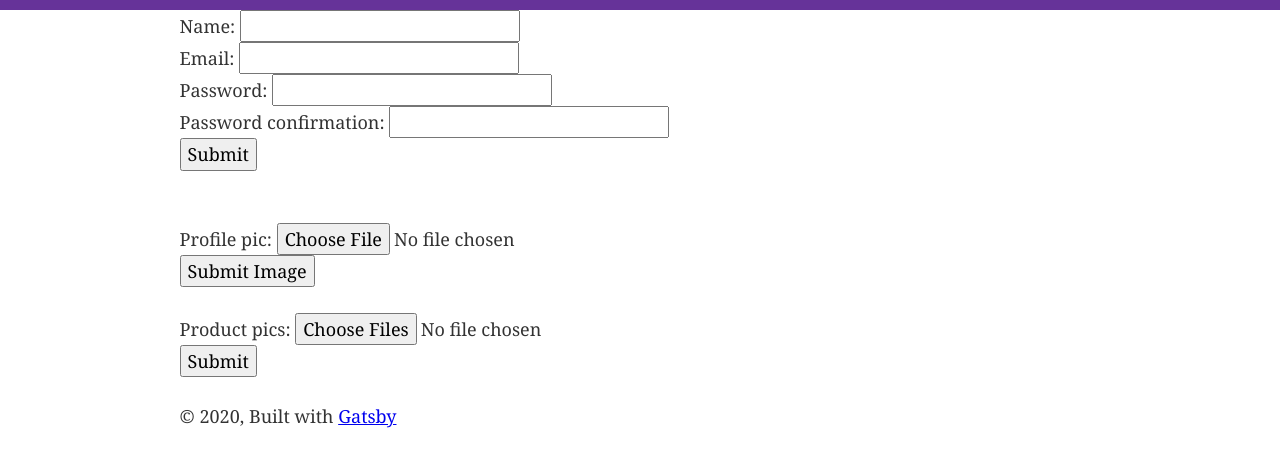
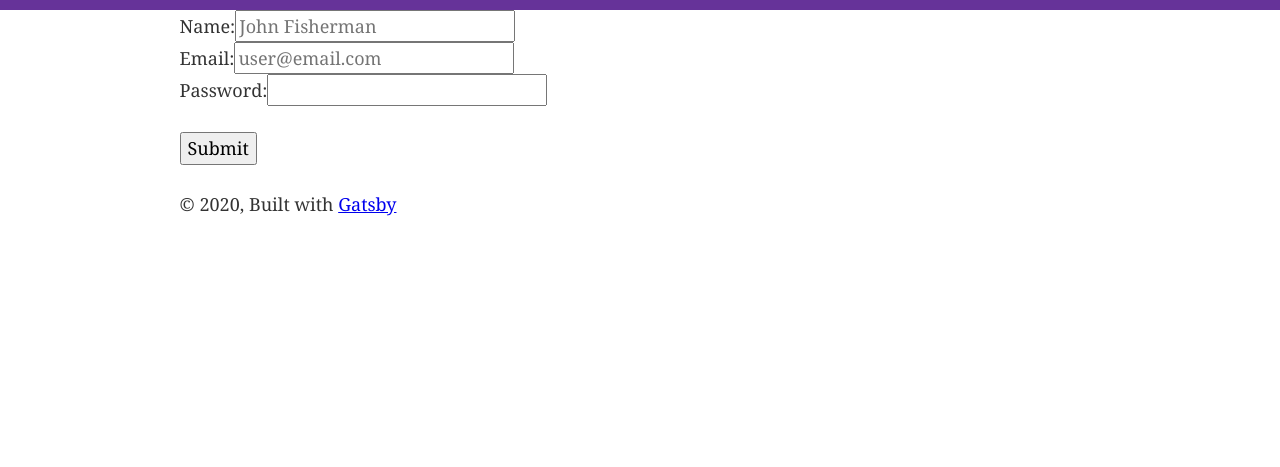
Before and after one commit to Bant89/pacific-store, a Gatsby site: page /register in a window 1280 px wide. Shown: the part 69-536 px from the top of the page. Built offline with nearby package versions, Linux system fonts and the light colour scheme; Gatsby itself is replaced by a stand-in of ours.

Commit message:
Created form generator thx Swizec and fixed some warnings

```diff
--- /dev/null
+++ b/src/components/Field/index.js
@@ -0,0 +1,35 @@
+import React, { useState } from "react"
+
+export const Field = ({ name, validation, label, properties }) => {
+  const [inputValue, setInputValue] = useState("")
+  const [validate, setValidation] = useState("")
+  let inputReturned = null
+
+  const changeValue = event => {
+    const { value } = event.target
+    setInputValue(value)
+
+    if (!validation(value)) {
+      setValidation("")
+    } else {
+      setValidation(validation(value))
+    }
+  }
+
+  inputReturned = (
+    <input
+      name={name}
+      {...properties}
+      onChange={changeValue}
+      value={inputValue}
+    />
+  )
+
+  return (
+    <>
+      <label htmlFor={name}>{label}</label>
+      {inputReturned}
+      {validate && <p>{validate}</p>}
+    </>
+  )
+}
--- /dev/null
+++ b/src/components/Form/index.js
@@ -0,0 +1,44 @@
+import React, { useState } from "react"
+import { Field } from "../Field"
+
+export const Form = ({ fields }) => {
+  console.log(JSON.stringify(fields))
+  const [formValidation, setFormValidation] = useState("")
+
+  const onSubmit = event => {
+    event.preventDefault()
+
+    const values = fields
+      .map(field => ({
+        ...field,
+        value: document.getElementsByName(field.name)[0].value,
+      }))
+      .filter(field => !field.validation(field.value))
+      .map(field => ({ name: field.name, value: field.value }))
+
+    if (values.length === fields.length) {
+      alert(JSON.stringify(values))
+      setFormValidation("")
+    } else {
+      console.log(
+        `Values length ${values.length} and Field length ${fields.length}`
+      )
+      setFormValidation("Missing fields")
+    }
+  }
+
+  return (
+    <form onSubmit={onSubmit}>
+      {fields.map(field => {
+        return (
+          <React.Fragment key={field.name}>
+            <Field {...field} key={field.name} />
+            <br />
+          </React.Fragment>
+        )
+      })}
+      <p>{formValidation}</p>
+      <button type="submit">Submit</button>
+    </form>
+  )
+}
--- a/src/components/Header/index.js
+++ b/src/components/Header/index.js
@@ -38,7 +38,7 @@ export const Header = ({ siteTitle }) => {
               <IoMdMenu size="36px" />
             </IconButton>
           </HeaderItem>
-          <HiddenContainer display={display}>
+          <HiddenContainer display={display ? "flex" : "none"}>
             <HeaderItem>Stores</HeaderItem>
             <HeaderItem>Products</HeaderItem>
             <HeaderItem>Search</HeaderItem>
--- a/src/components/Header/styles.js
+++ b/src/components/Header/styles.js
@@ -50,7 +50,7 @@ export const HeaderList = styled.ul`
 `
 
 export const HiddenContainer = styled.div`
-  display: ${props => (props.display ? "flex" : "none")};
+  display: ${props => props.display};
   width: 100%;
   align-items: center;
   justify-content: center;
--- a/src/pages/register.js
+++ b/src/pages/register.js
@@ -1,163 +1,49 @@
 import React, { useState } from "react"
 import axios from "axios"
+import { Form } from "../components/Form"
 import { Layout } from "../components/Layout"
 
+import { Validation } from "../utils/helpers"
+
 const Register = () => {
-  const [userInfo, setUserInfo] = useState({
-    name: "",
-    email: "",
-    password: "",
-    password_confirmation: "",
-    is_admin: false,
-  })
-  const [avatar, setAvatar] = useState({})
-  const [files, setFiles] = useState([])
-  const individualformData = new FormData()
-  const manyFormData = new FormData()
-
-  const handleInputChange = e => {
-    const target = e.target
-    const name = target.name
-    const value = target.value
-    setUserInfo({ ...userInfo, [name]: value })
-  }
-
-  const handleImageChange = e => {
-    if (e.target.files[0]) setAvatar(e.target.files[0])
-  }
-
-  const createUser = () => {
-    axios({
-      method: "post",
-      url: "http://localhost:3000/users",
-      data: userInfo,
-      headers: {
-        "Content-Type": "application/json",
+  const fields = [
+    {
+      name: "name",
+      validation: Validation.name,
+      label: "Name:",
+      properties: {
+        type: "text",
+        required: "",
+        alt: "Name input",
+        placeholder: "John Fisherman",
       },
-    })
-      .then(response => {
-        console.log(response)
-      })
-      .catch(error => console.error(error))
-  }
-
-  const handleSubmit = e => {
-    e.preventDefault()
-    createUser()
-  }
-
-  const handleImageSubmit = e => {
-    e.preventDefault()
-    individualformData.append("file", avatar)
-    axios({
-      method: "put",
-      url:
-        "http://localhost:3000/photos/store/6a633bd1-b622-410b-ac7a-0cd6eff7547f",
-      data: individualformData,
-      headers: {
-        "Content-Type": "multipart/form-data",
-        cors: "no-mode",
-        Authorization:
-          "eyJhbGciOiJIUzI1NiJ9.eyJ1c2VyX2lkIjoiZWQ4ZGJmZGYtMzVkZi00ZGQ3LWEwN2MtM2I5NDViZmM0ZDBhIiwiZXhwIjoxNTkwNzA1NTM0fQ.3g6sTlhXcngjxLUQ0-0AI_sN60jxugo4cjshKohLYHo",
+    },
+    {
+      name: "email",
+      validation: Validation.email,
+      label: "Email:",
+      properties: {
+        type: "email",
+        required: "",
+        alt: "Email input",
+        placeholder: "user@email.com",
       },
-    })
-      .then(response => {
-        console.log(response)
-      })
-      .catch(error => console.error(error))
-  }
-
-  const handleFilesChange = e => {
-    setFiles(e.target.files)
-  }
-
-  const handleProductSubmit = e => {
-    e.preventDefault()
-    let count = 1
-    for (let file of files) {
-      manyFormData.append(`images${count}`, file)
-      count++
-    }
-
-    axios({
-      method: "put",
-      url:
-        "http://localhost:3000/photos/product/1083f166-a01b-4953-ad67-e2c67cb656d5",
-      data: manyFormData,
-      headers: {
-        "Content-Type": "multipart/form-data",
-        cors: "no-mode",
-        Authorization:
-          "eyJhbGciOiJIUzI1NiJ9.eyJ1c2VyX2lkIjoiZWQ4ZGJmZGYtMzVkZi00ZGQ3LWEwN2MtM2I5NDViZmM0ZDBhIiwiZXhwIjoxNTkwNzA1NTM0fQ.3g6sTlhXcngjxLUQ0-0AI_sN60jxugo4cjshKohLYHo",
+    },
+    {
+      name: "password",
+      validation: Validation.noValidation,
+      label: "Password:",
+      properties: {
+        type: "password",
+        required: "",
+        alt: "Password input",
       },
-    })
-      .then(response => {
-        console.log(response)
-      })
-      .catch(error => console.error(error))
-  }
+    },
+  ]
 
   return (
     <Layout>
-      <form>
-        <label htmlFor="name">Name: </label>
-        <input
-          type="text"
-          onChange={handleInputChange}
-          name="name"
-          value={userInfo.name}
-        />
-        <br />
-        <label htmlFor="email">Email: </label>
-        <input
-          type="email"
-          onChange={handleInputChange}
-          name="email"
-          value={userInfo.email}
-        />
-        <br />
-        <label htmlFor="password">Password: </label>
-        <input
-          type="password"
-          onChange={handleInputChange}
-          name="password"
-          value={userInfo.password}
-        />
-        <br />
-        <label htmlFor="password_confirmation">Password confirmation: </label>
-        <input
-          type="password"
-          onChange={handleInputChange}
-          name="password_confirmation"
-          value={userInfo.password_confirmation}
-        />
-        <br />
-        <button onClick={handleSubmit}>Submit</button>
-      </form>
-      <br />
-      <form>
-        <label htmlFor="photo">Profile pic: </label>
-        <input
-          type="file"
-          onChange={handleImageChange}
-          name="photo"
-          accept="image/png, image/jpeg"
-        />
-        <br />
-        <button onClick={handleImageSubmit}>Submit Image</button>
-      </form>
-      <form>
-        <label htmlFor="productPics">Product pics: </label>
-        <input
-          type="file"
-          onChange={handleFilesChange}
-          name="productPhotos"
-          multiple
-          accept="image/png, image/jpeg"
-        />
-        <br />
-        <button onClick={handleProductSubmit}>Submit</button>
-      </form>
+      <Form fields={fields} />
     </Layout>
   )
 }
--- /dev/null
+++ b/src/utils/helpers.js
@@ -0,0 +1,21 @@
+export const Validation = {
+  noValidation: value => {
+    return ""
+  },
+  email: value => {
+    if (value.length < 5 || value.length > 50) {
+      return "Email should be between 5 and 50 characters"
+    } else if (/\S+@\S+\.\S+/.test(value.toLowerCase()) === false) {
+      return "Email should be of the format anything@anystring.anystring"
+    }
+    return ""
+  },
+  name: value => {
+    if (value.length < 5 || value.length > 35) {
+      return "Name should be between 5 and 35 characters"
+    } else if (/^[a-z][a-z\s]*$/.test(value.toLowerCase()) === false) {
+      return "Name should start with a letter and can only contain letters or spaces"
+    }
+    return ""
+  },
+}
```
Also changed, not shown: src/components/Field/styles.js (added), src/components/Form/styles.js (added).
